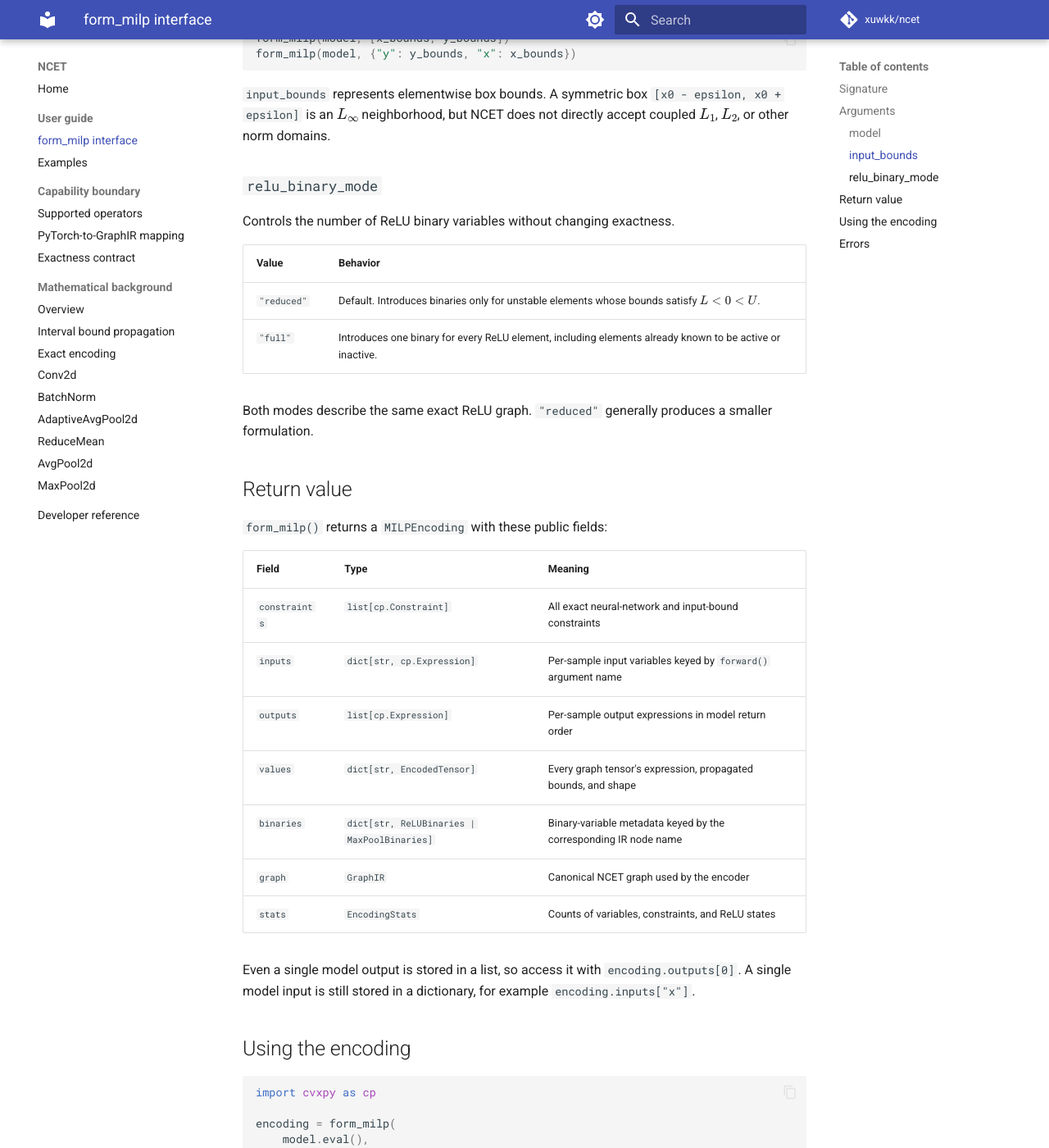
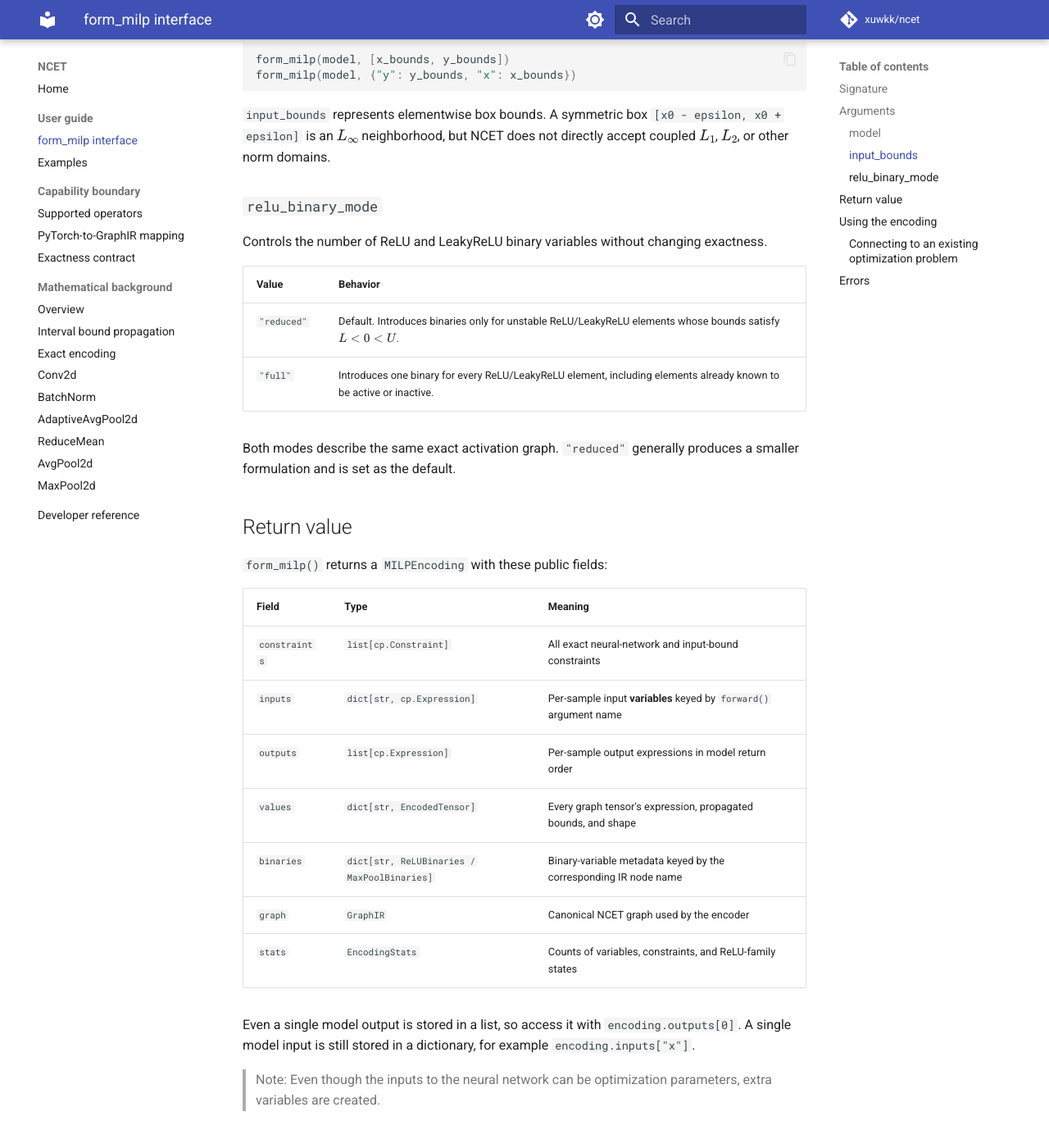
Before and after one commit to xuwkk/ncet, an MkDocs documentation site: the page built from docs/user_interface.md, in a window 1280 px wide and 1400 px high, scrolled down 2590 px. Shown: the whole window at 82% size. Built offline with MkDocs 1.6.1 and Material for MkDocs 9.7.7, drawn with Linux system fonts in a browser that asks for light colours; comment, search, counter and statistics services are not loaded; some of the changed text lies outside the part shown.

Commit message:
Support LeakyReLU

````diff
--- a/docs/user_interface.md
+++ b/docs/user_interface.md
@@ -55,7 +55,7 @@ supported boundary.
 
 > **Important — no batch dimension:** `lower` and `upper` describe exactly one
 > sample. Use `(features,)` for an MLP or `(channels, height, width)` for an
-> image, not `(batch, features)` or `(batch, channels, height, width)`.
+> image, not `(batch, features)` or `(batch, channels, height, width)`. This is more natively suited for the optimization problem formulation.
 
 Finite elementwise lower and upper bounds for every model input. Bounds use
 the shape of one sample and must not contain the batch dimension. For example,
@@ -115,15 +115,16 @@ not directly accept coupled $L_1$, $L_2$, or other norm domains.
 
 ### `relu_binary_mode`
 
-Controls the number of ReLU binary variables without changing exactness.
+Controls the number of ReLU and LeakyReLU binary variables without changing
+exactness.
 
 | Value | Behavior |
 |---|---|
-| `"reduced"` | Default. Introduces binaries only for unstable elements whose bounds satisfy $L < 0 < U$. |
-| `"full"` | Introduces one binary for every ReLU element, including elements already known to be active or inactive. |
+| `"reduced"` | Default. Introduces binaries only for unstable ReLU/LeakyReLU elements whose bounds satisfy $L < 0 < U$. |
+| `"full"` | Introduces one binary for every ReLU/LeakyReLU element, including elements already known to be active or inactive. |
 
-Both modes describe the same exact ReLU graph. `"reduced"` generally produces
-a smaller formulation.
+Both modes describe the same exact activation graph. `"reduced"` generally
+produces a smaller formulation and is set as the default.
 
 ## Return value
 
@@ -132,16 +133,18 @@ a smaller formulation.
 | Field | Type | Meaning |
 |---|---|---|
 | `constraints` | `list[cp.Constraint]` | All exact neural-network and input-bound constraints |
-| `inputs` | `dict[str, cp.Expression]` | Per-sample input variables keyed by `forward()` argument name |
+| `inputs` | `dict[str, cp.Expression]` | Per-sample input **variables** keyed by `forward()` argument name |
 | `outputs` | `list[cp.Expression]` | Per-sample output expressions in model return order |
 | `values` | `dict[str, EncodedTensor]` | Every graph tensor's expression, propagated bounds, and shape |
-| `binaries` | `dict[str, ReLUBinaries | MaxPoolBinaries]` | Binary-variable metadata keyed by the corresponding IR node name |
+| `binaries` | `dict[str, ReLUBinaries / MaxPoolBinaries]` | Binary-variable metadata keyed by the corresponding IR node name |
 | `graph` | `GraphIR` | Canonical NCET graph used by the encoder |
-| `stats` | `EncodingStats` | Counts of variables, constraints, and ReLU states |
+| `stats` | `EncodingStats` | Counts of variables, constraints, and ReLU-family states |
 
 Even a single model output is stored in a list, so access it with
 `encoding.outputs[0]`. A single model input is still stored in a dictionary,
 for example `encoding.inputs["x"]`.
+
+> Note: Even though the inputs to the neural network can be optimization parameters, extra variables are created.
 
 ## Using the encoding
 
@@ -154,8 +157,8 @@ encoding = form_milp(
     relu_binary_mode="reduced",
 )
 
-x = encoding.inputs["x"]
-y = encoding.outputs[0]
+x = encoding.inputs["x"]  # Extract the input variable
+y = encoding.outputs[0]   # Extract the output variable
 
 problem = cp.Problem(
     cp.Maximize(y[0]),
@@ -167,6 +170,38 @@ problem.solve(solver=cp.SCIPY)
 External decision variables can be connected to `x`, and additional
 constraints can be added alongside `encoding.constraints`. The selected solver
 must support mixed-integer problems whenever the encoding contains binaries.
+
+### Connecting to an existing optimization problem
+
+Assume an existing optimization model already has a decision variable and
+constraints. Connect that variable to the encoded network input with an
+equality, then use the network output in the objective or constraints:
+
+```python
+# Existing optimization model; A, b, c, and output_limit are problem data.
+decision = cp.Variable(lower.shape, name="decision")
+existing_constraints = [A @ decision <= b]
+
+# Connect the existing decision to the encoded network.
+nn_input_link = encoding.inputs["x"] == decision
+nn_output = encoding.outputs[0]
+
+problem = cp.Problem(
+    cp.Minimize(c @ decision),
+    [
+        *existing_constraints,
+        *encoding.constraints,
+        nn_input_link,
+        nn_output[0] <= output_limit,
+    ],
+)
+problem.solve(solver=cp.SCIPY)
+```
+
+`nn_input_link` makes the network evaluate the same value selected by the
+original optimization model. The bounds supplied to `form_milp()` must cover
+every feasible value of `decision`, and `encoding.constraints` must be included
+exactly once in the final problem.
 
 ## Errors
 
````
Also changed, not shown: other parts of docs/user_interface.md (+1 -1 lines), README.md (+3 -2 lines), docs/developer_note.md (+15 -11 lines), docs/knowledge/bound_propagation.md (+19 -1 lines), docs/knowledge/exact_encoding.md (+36 -4 lines), docs/pytorch_to_ir_operator_mapping.md (+4 -0 lines), docs/supported_operators.md (+1 -0 lines), 4 other files.
